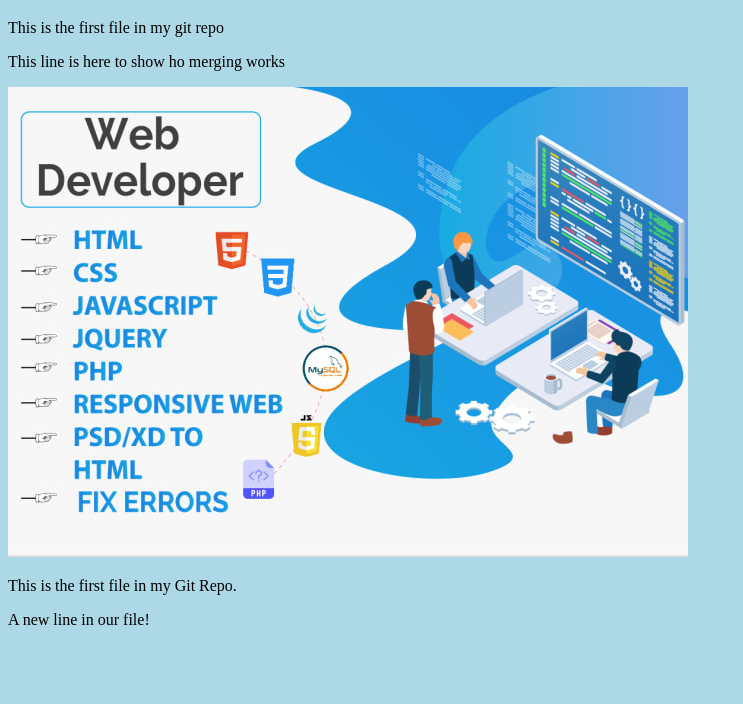
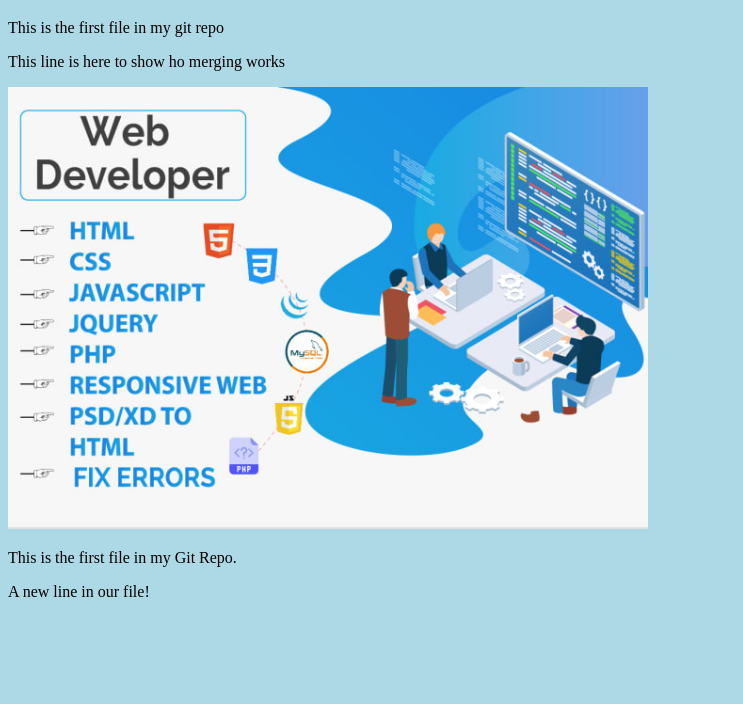
Before and after one commit to Marvellous890/cautious-journey, a plain HTML site: page index.html in a window 1280 px wide. Shown: the part 61-765 px from the top of the page, without its empty margins (0-743 px from the left). Drawn offline with Linux system fonts and the light colour scheme.

Commit message:
Updated index.html

```diff
--- a/index.html
+++ b/index.html
@@ -9,7 +9,7 @@
 	<p>This is the first file in my git repo</p>
 	<p>This line is here to show ho merging works</p>
 	<div>
-		<img src="image.jpg" alt="Hello World from Space">
+		<img src="image.jpg" alt="Hello World from Space" style="width: 100%;max-width: 640px;">
 	</div>
 	<p>This is the first file in my Git Repo.</p>
 	<p>A new line in our file!</p>
```
